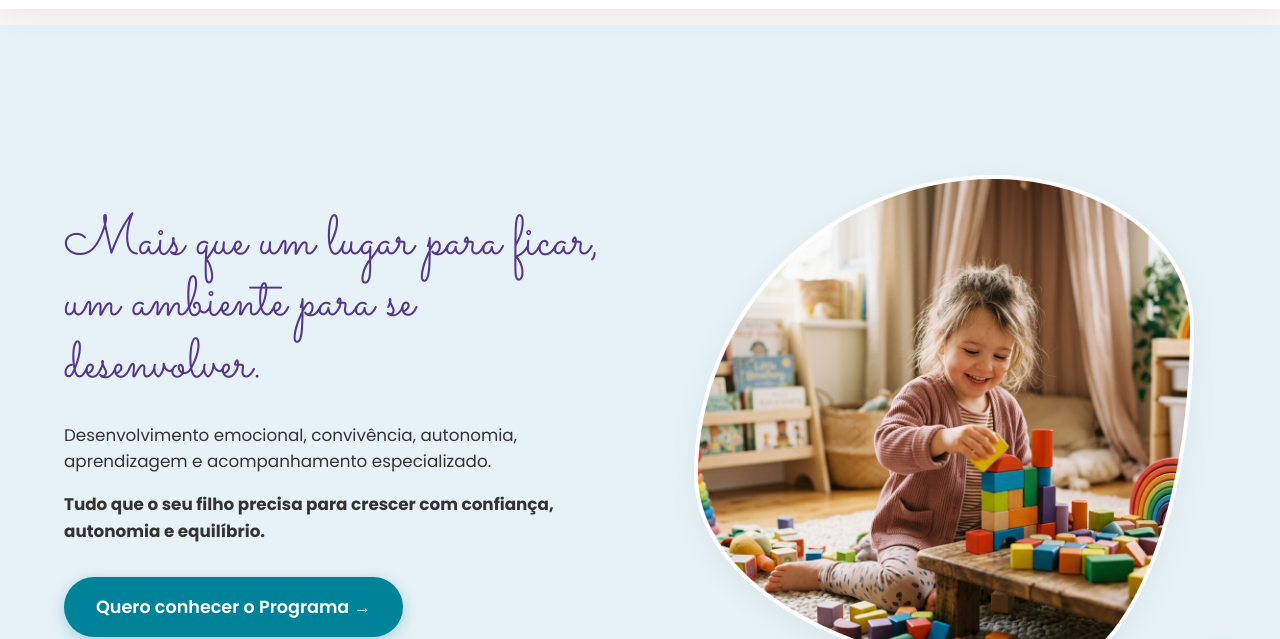
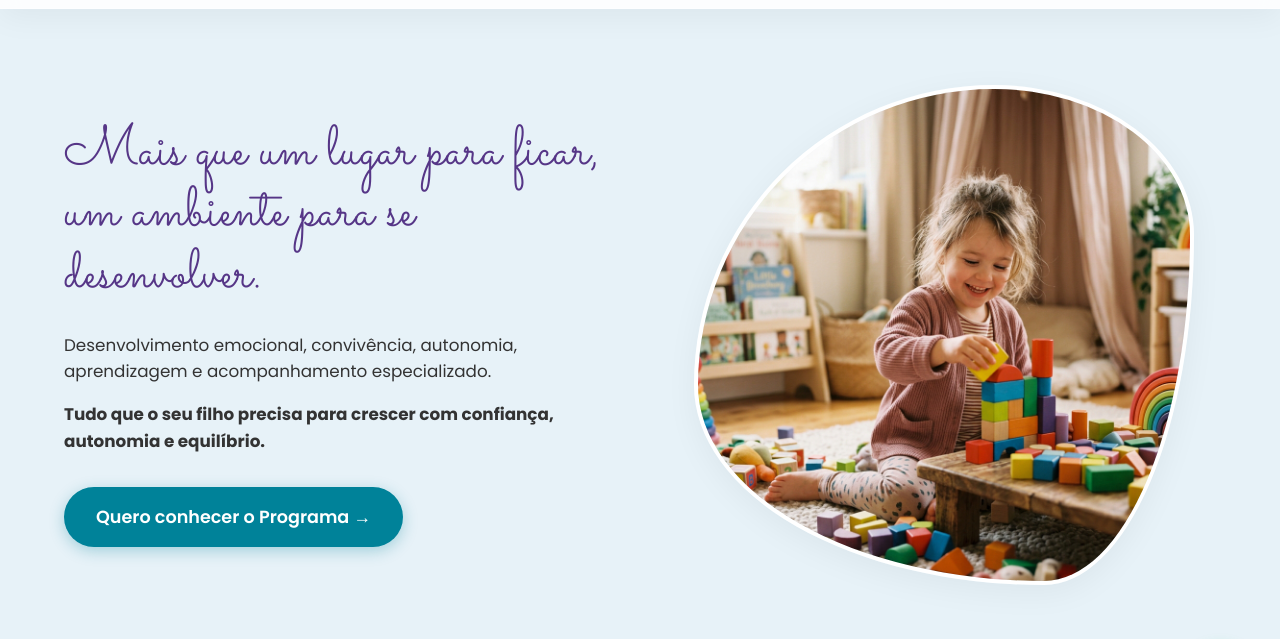
Before and after one commit to matheusprvtes/espacoviva, a website built with Vite: page index.html in a window 1280 px wide. Shown: the part 65-704 px from the top of the page. Built offline with nearby package versions, Linux system fonts and the light colour scheme.

Commit message:
Add files via upload

```diff
--- a/style.css
+++ b/style.css
@@ -33,6 +33,7 @@
 
 html {
   scroll-behavior: smooth;
+  scroll-padding-top: 90px;
   font-size: 16px;
 }
 
@@ -45,7 +46,7 @@ body {
 }
 
 main {
-  padding-top: 90px;
+
 }
 
 /* Typography */
```
